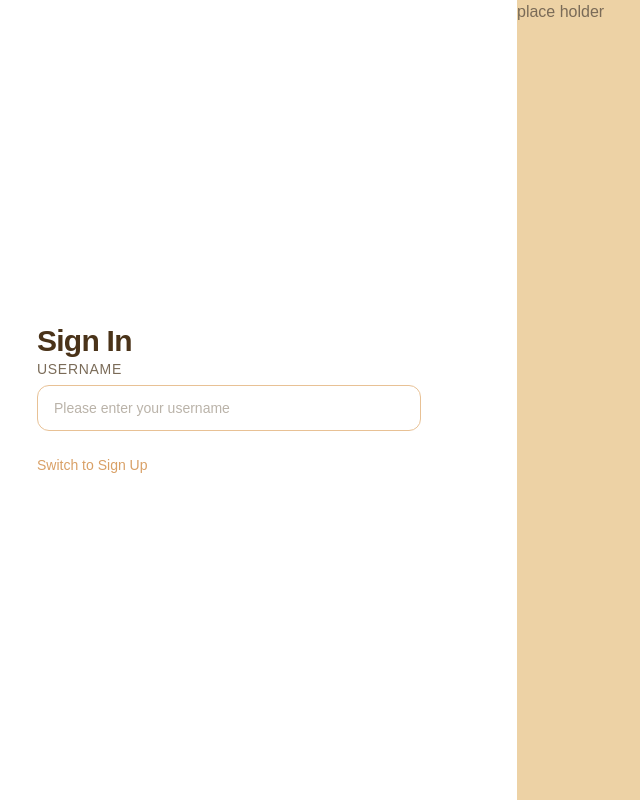
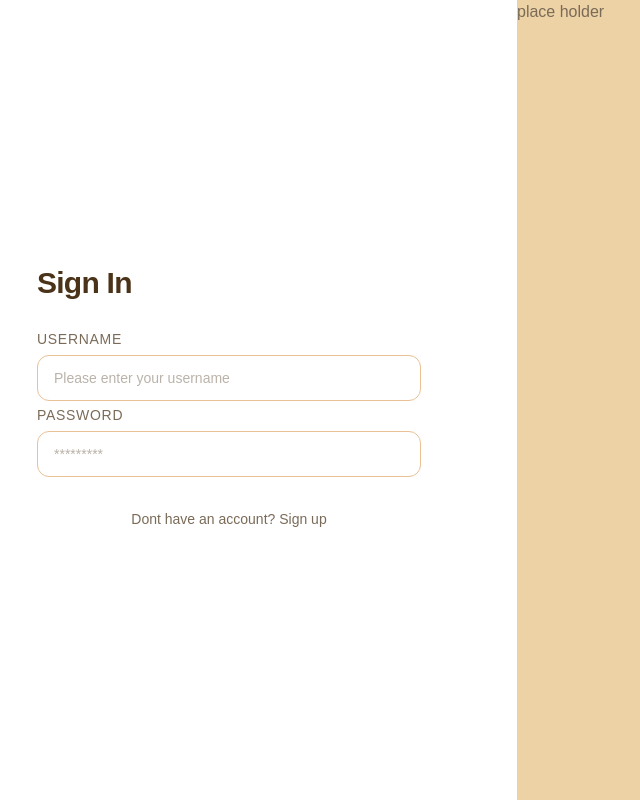
Before and after one commit to sindeedindeed/simple-threed-objects, a Next.js app: page /auth in a window 1280 px wide. Shown: the whole page, without its empty margins (59-699 px from the left). Built offline with nearby package versions, Linux system fonts and the light colour scheme.

Commit message:
feat: add password input field and add animation for header and alternation

```diff
--- a/src/app/auth/page.tsx
+++ b/src/app/auth/page.tsx
@@ -5,18 +5,30 @@ import { useState } from 'react';
 export default function AuthPage() {
     const [isLogin, setIsLogin] = useState(true);
     const [username, setUsername] = useState('');
+    const [password, setPassword] = useState('');
 
     return (
         <div className='flex min-h-screen bg-white'>
             {/* left column */}
             <div className='flex w-full  flex-col justify-center bg-white lg:w-[45%] lg:px-24 text-[#4A3319]'>
                 <div className='mx-auto w-full max-w-md'>
-                    <h2 className='text-3xl font-semibold tracking-tight'>
-                        {isLogin ? 'Sign In' : 'Create Account'}
+                    <div className='relative h-10 w-full mb-6'>
+                        <h2
+                            className={`absolute inset-0 text-3xl font-semibold tracking-tight transition-all duration-300 ease-in-out
+                                ${isLogin ? 'opacity-100 translate-y-0' : 'opacity-0 -translate-y-2 pointer-events-none'}`}
+                        >
+                            Sign In
                         </h2>
+                        <h2
+                            className={`absolute inset-0 text-3xl font-semibold tracking-tight transition-all duration-300 ease-in-out
+                                ${!isLogin ? 'opacity-100 translate-y-0' : 'opacity-0 translate-y-2 pointer-events-none'}`}
+                        >
+                            Create Account
+                        </h2>
+                    </div>
 
                     <div>
-                        <label htmlFor='username' className='block text-sm font-medium text-[#7A6B58] uppercase tracking-wider mb-1.5'>
+                        <label htmlFor='username' className='block text-sm font-medium text-[#7A6B58] uppercase tracking-wider mb-1.5 my-1'>
                             Username
                         </label>
                         <input
@@ -29,13 +41,42 @@ export default function AuthPage() {
                         />
                     </div>
 
+                    <div>
+                        <label htmlFor='password' className='block text-sm font-medium text-[#7A6B58] uppercase tracking-wider mb-1.5 my-1'>
+                            Password
+                        </label>
+                        <input
+                            id='password'
+                            type='password'
+                            value={password}
+                            onChange={(e) => setPassword(e.target.value)}
+                            className='w-full rounded-xl border border-[#e8c195] bg-white py-3 px-4 placeholder-[#BAB3A9] focus:border-[#D9A066] focus:outline-none focus:ring-1 focus:ring-[#D9A066] text-sm transition-all'
+                            placeholder='*********'
+                        />
+                    </div>
+
+                    {/* toggle view link */}
+                    <div className='mt-8 text-center'>
                         <button
                             type='button'
                             onClick={() => setIsLogin(!isLogin)}
-                        className='mt-6 text-sm font-medium text-[#D9A066] hover:underline'
+                            className='relative w-full h-5 text-sm font-medium text-[#7A6B58] hover:text-[#D9A066] transition-colors group'
                         >
-                        {isLogin ? 'Switch to Sign Up' : 'Switch to Sign In'}
+                            <span
+                                className={`absolute inset-0 flex justify-center items-center transition-all duration-300 ease-in-out
+                                    ${isLogin ? 'opacity-100 transform translate-y-0' : 'opacity-0 transform -translate-y-2 pointer-events-none'}`}
+                            >
+                                Dont have an account? Sign up
+                            </span>
+
+                            <span
+                                className={`absolute inset-0 flex justify-center items-center transition-all duration-300 ease-in-out
+                                    ${!isLogin ? 'opacity-100 transform translate-y-0' : 'opacity-0 transform translate-y-2 pointer-events-none'}`}
+                            >
+                                Already have an account? Log in
+                            </span>
                         </button>
+                    </div>
                 </div>
             </div>
 
```
Lines whose indentation alone changed are shown as unchanged.
